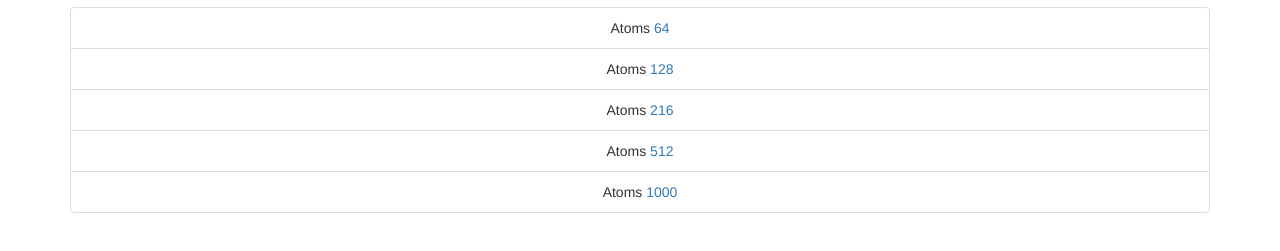
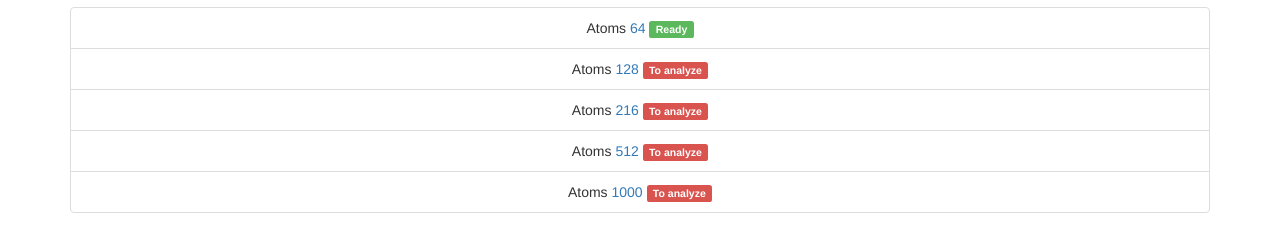
Before and after one commit to alejandrogallo/au_nv_plus, a plain HTML site: page index.html in a window 1280 px wide. Shown: the part 63-314 px from the top of the page. Drawn offline with nearby package versions, Linux system fonts and the light colour scheme.

Commit message:
adde labels

```diff
--- a/index.html
+++ b/index.html
@@ -4,7 +4,6 @@
     <meta charset="utf-8" />
     <meta name="viewport" content="width=device-width" />
     <title>Calculations</title>
-    <!-- Latest compiled and minified CSS & JS -->
     <link rel="stylesheet" media="screen" href="https://netdna.bootstrapcdn.com/bootstrap/3.3.4/css/bootstrap.min.css">
     <script src="https://code.jquery.com/jquery.js"></script>
     <script src="https://netdna.bootstrapcdn.com/bootstrap/3.3.4/js/bootstrap.min.js"></script>
@@ -19,22 +18,27 @@
         <li class="list-group-item text-center">
           Atoms
           <a class="" href="./64/index.html" role="button">64</a>
+          <span class="label label-success">Ready</span>
         </li>
         <li class="list-group-item text-center">
           Atoms
           <a class="" href="./128/index.html" role="button">128</a>
+          <span class="label label-danger">To analyze</span>
         </li>
         <li class="list-group-item text-center">
           Atoms
           <a class="" href="./216/index.html" role="button">216</a>
+          <span class="label label-danger">To analyze</span>
         </li>
         <li class="list-group-item text-center">
           Atoms
           <a class="" href="./512/index.html" role="button">512</a>
+          <span class="label label-danger">To analyze</span>
         </li>
         <li class="list-group-item text-center">
           Atoms
           <a class="" href="./1000/HF2/index.html" role="button">1000</a>
+          <span class="label label-danger">To analyze</span>
         </li>
       </ul>
     </div>
```
